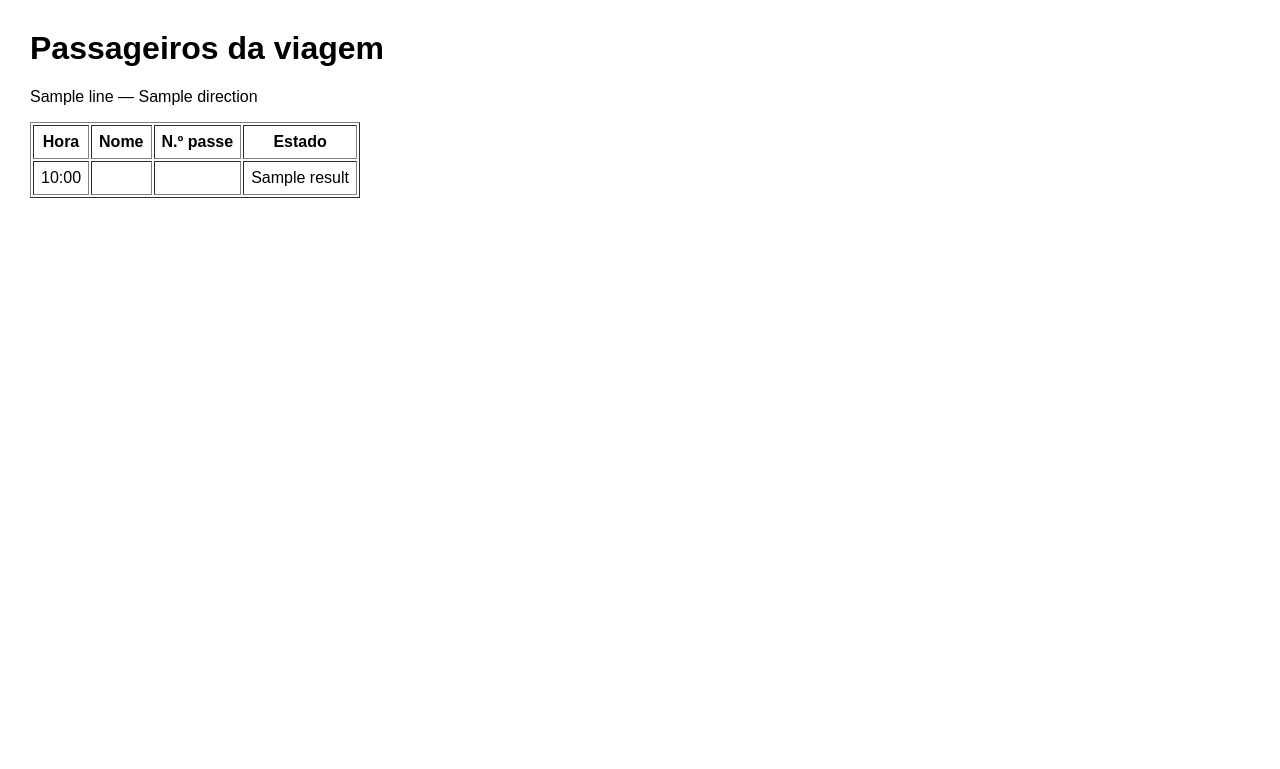
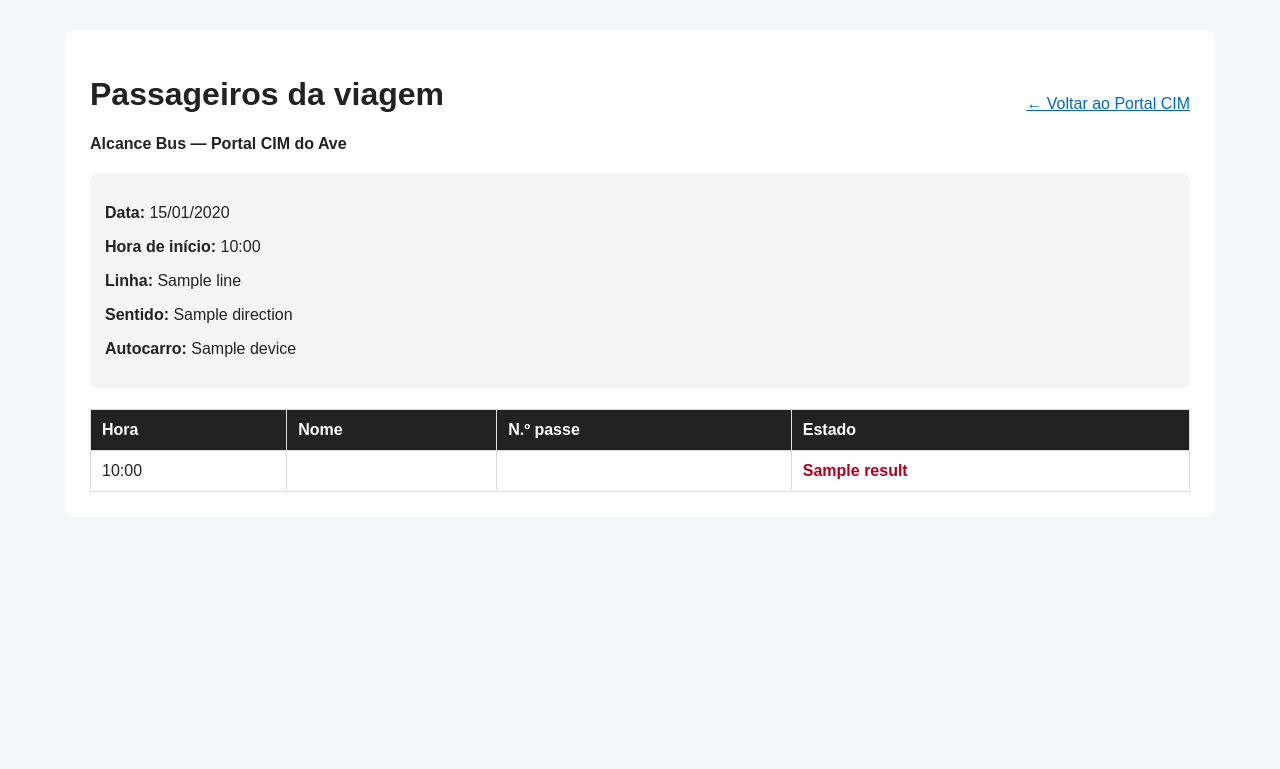
Before and after one commit to Alcancebus/alcance-passes, a FastAPI app: template server/templates/trip.html in a window 1280 px wide. Shown: the top 769 px of the page. Run offline with FastAPI, Linux system fonts and the light colour scheme; the template is opened without the code that fills it: most values are stand-ins (such as "Sample title", 1, 10 or a date in 2020); some libraries are stand-ins or nearby versions.

Commit message:
Enhance trip.html with layout and styles
Added HTML structure and styling for trip details page.

```diff
--- a/server/templates/trip.html
+++ b/server/templates/trip.html
@@ -1 +1,173 @@
-<html><body style="font-family:Arial;margin:30px"><h1>Passageiros da viagem</h1><p>{{trip.line}} — {{trip.direction}}</p><table border="1" cellpadding="7"><tr><th>Hora</th><th>Nome</th><th>N.º passe</th><th>Estado</th></tr>{% for v,p in rows %}<tr><td>{{v.timestamp.strftime("%H:%M")}}</td><td>{{p.name if p else ""}}</td><td>{{p.pass_number if p else ""}}</td><td>{{v.result}}</td></tr>{% endfor %}</table></body></html>
+<!DOCTYPE html>
+<html lang="pt">
+<head>
+<meta charset="UTF-8">
+<meta name="viewport" content="width=device-width, initial-scale=1">
+
+<title>Detalhe da viagem - Alcance Bus</title>
+
+<style>
+body{
+    font-family:Arial,sans-serif;
+    margin:30px;
+    background:#f5f6f7;
+    color:#222;
+}
+.container{
+    max-width:1100px;
+    margin:auto;
+    background:white;
+    padding:25px;
+    border-radius:8px;
+}
+.topo{
+    display:flex;
+    justify-content:space-between;
+    align-items:center;
+}
+.info{
+    background:#f5f5f5;
+    padding:15px;
+    margin:20px 0;
+    border-radius:8px;
+}
+table{
+    width:100%;
+    border-collapse:collapse;
+    margin-top:20px;
+}
+th{
+    background:#222;
+    color:white;
+    text-align:left;
+}
+th,td{
+    padding:11px;
+    border:1px solid #ddd;
+}
+tr:nth-child(even){
+    background:#f7f7f7;
+}
+.valido{
+    color:#087a35;
+    font-weight:bold;
+}
+.erro{
+    color:#b00020;
+    font-weight:bold;
+}
+a{
+    color:#0066cc;
+}
+</style>
+</head>
+
+<body>
+
+<div class="container">
+
+<div class="topo">
+    <div>
+        <h1>Passageiros da viagem</h1>
+        <strong>Alcance Bus — Portal CIM do Ave</strong>
+    </div>
+
+    <a href="/cim">← Voltar ao Portal CIM</a>
+</div>
+
+<div class="info">
+
+<p>
+<strong>Data:</strong>
+{{trip.started_at.strftime("%d/%m/%Y")}}
+</p>
+
+<p>
+<strong>Hora de início:</strong>
+{{trip.started_at.strftime("%H:%M")}}
+</p>
+
+<p>
+<strong>Linha:</strong>
+{{trip.line}}
+</p>
+
+<p>
+<strong>Sentido:</strong>
+{{trip.direction}}
+</p>
+
+<p>
+<strong>Autocarro:</strong>
+{{trip.device}}
+</p>
+
+</div>
+
+<table>
+
+<thead>
+<tr>
+    <th>Hora</th>
+    <th>Nome</th>
+    <th>N.º passe</th>
+    <th>Estado</th>
+</tr>
+</thead>
+
+<tbody>
+
+{% for v,p in rows %}
+
+<tr>
+
+<td>
+{{v.timestamp.strftime("%H:%M")}}
+</td>
+
+<td>
+{{p.name if p else ""}}
+</td>
+
+<td>
+{{p.pass_number if p else ""}}
+</td>
+
+<td>
+
+{% if v.result == "VALIDO" %}
+
+<span class="valido">
+VÁLIDO
+</span>
+
+{% else %}
+
+<span class="erro">
+{{v.result}}
+</span>
+
+{% endif %}
+
+</td>
+
+</tr>
+
+{% else %}
+
+<tr>
+<td colspan="4">
+Nenhuma validação registada nesta viagem.
+</td>
+</tr>
+
+{% endfor %}
+
+</tbody>
+
+</table>
+
+</div>
+
+</body>
+</html>
```
